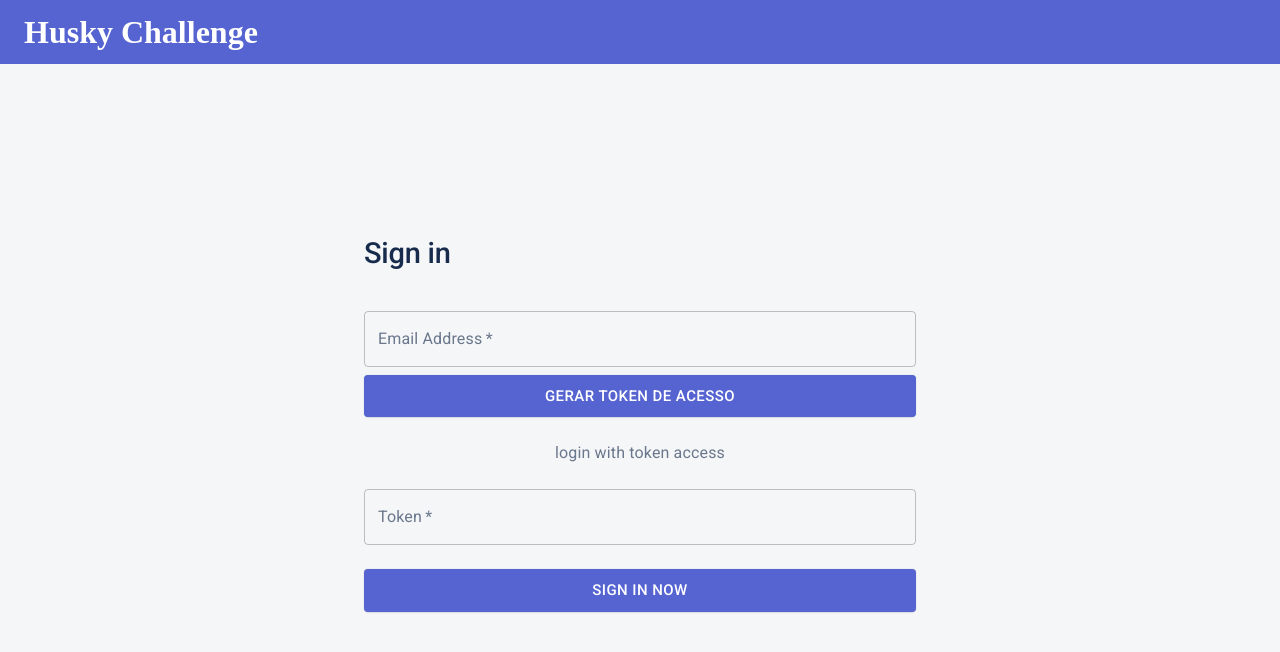
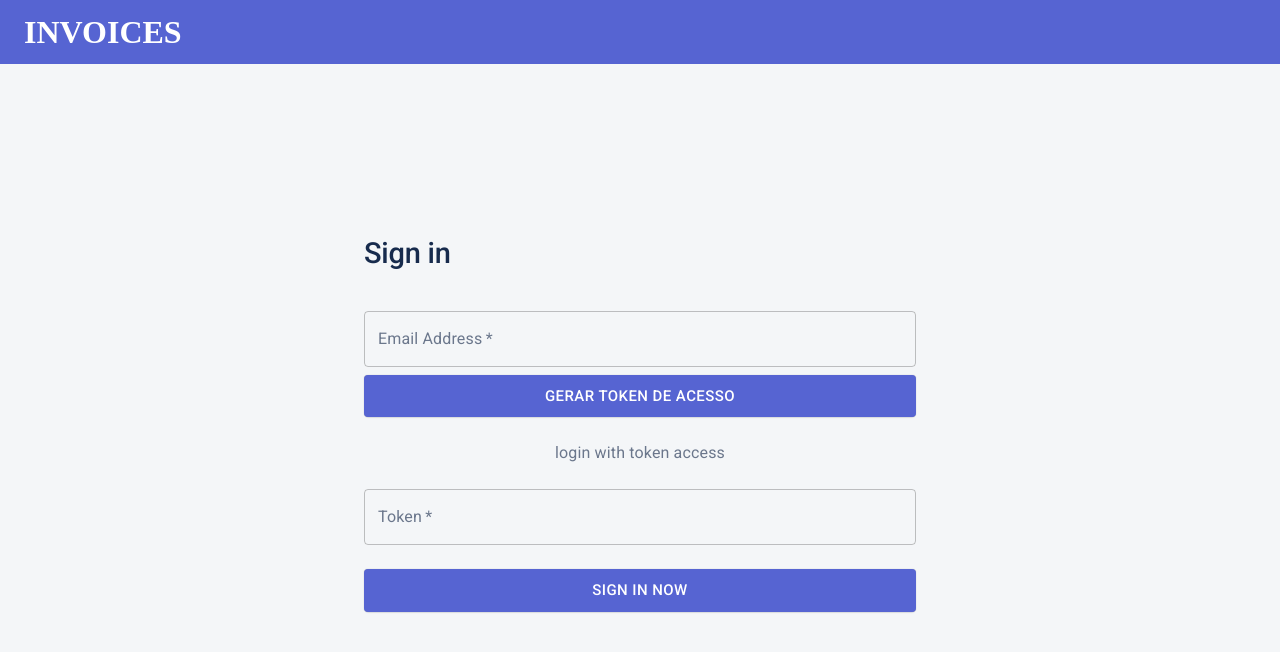
Before and after one commit to romulogomes/invoices, a React (Create React App) app in the folder web/: page /login in a window 1280 px wide. Shown: the top 652 px of the page. Built offline with nearby package versions, Linux system fonts and the light colour scheme.

Commit message:
update name system

```diff
--- a/web/src/components/Logo.js
+++ b/web/src/components/Logo.js
@@ -1,5 +1,5 @@
 const Logo = () => (
-  <h1>Husky Challenge</h1>
+  <h1>INVOICES</h1>
 );
 
 export default Logo;
```
Also changed, not shown: 1 other file (tests, documents, lock files or other folders).
